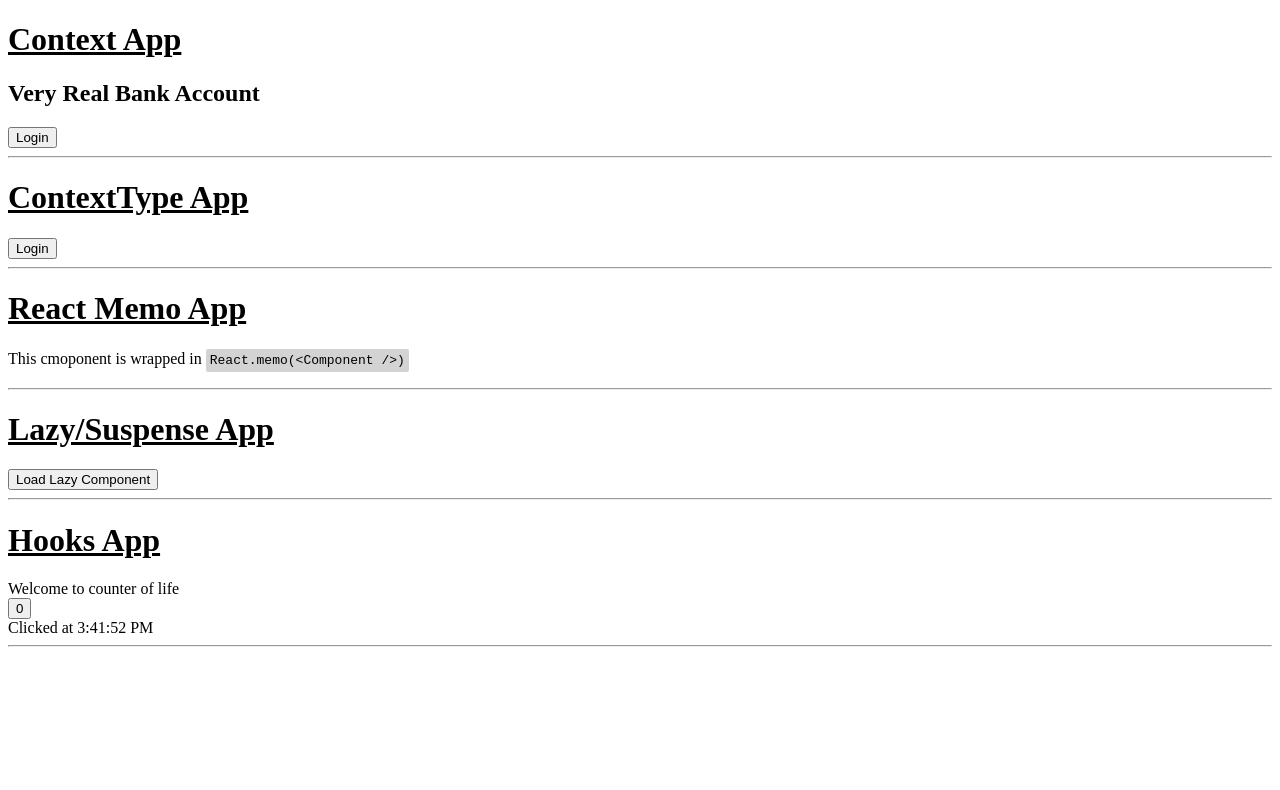
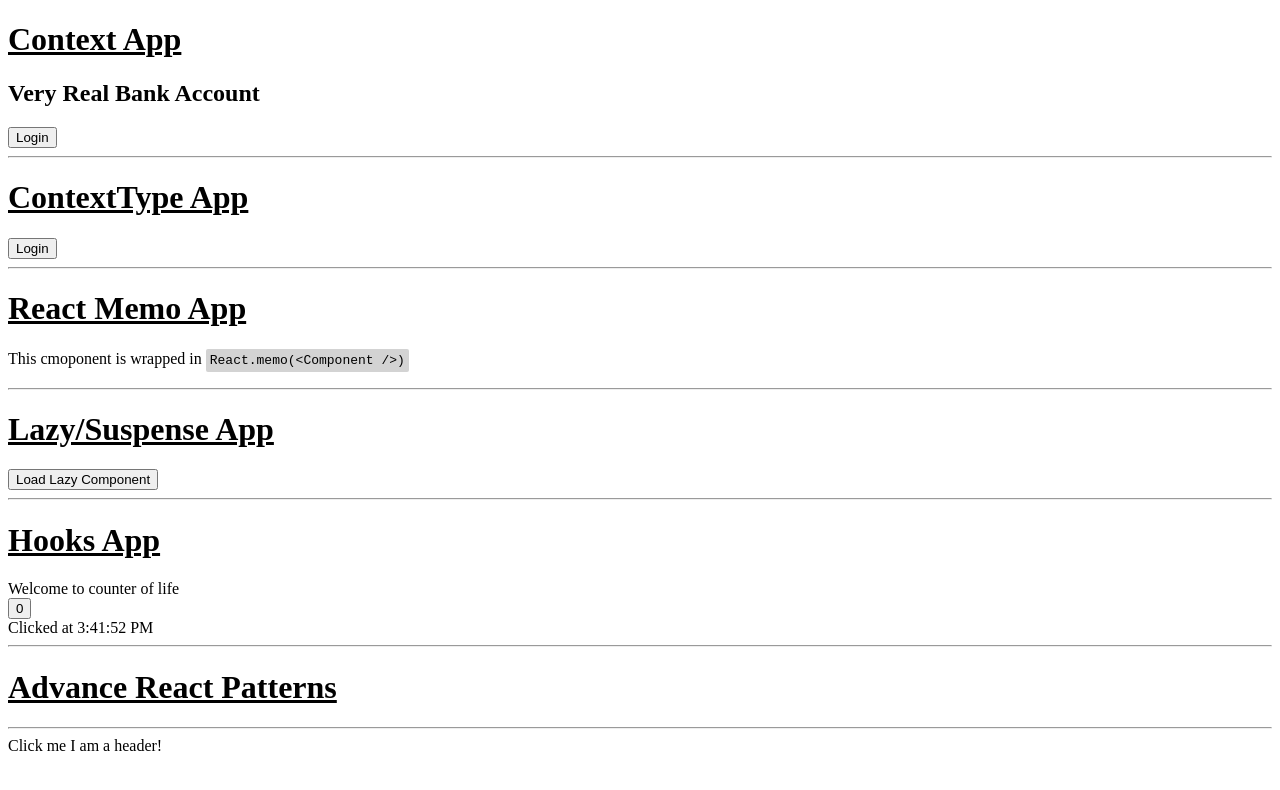
Before and after one commit to gurleensethi/reintroducing-react-examples, a React (Create React App) app: page / in a window 1280 px wide. Shown: the top 790 px of the page. Built offline with nearby package versions, Linux system fonts and the light colour scheme.

Commit message:
Add compund components pattern.

```diff
--- /dev/null
+++ b/src/8. React Patterns/CompoundComponents.tsx
@@ -0,0 +1,73 @@
+import React, { FunctionComponent, createContext } from "react";
+
+interface Props {
+  onExpanded?: (expanded: boolean) => void;
+}
+
+const ExpandableContext = createContext<{
+  expanded: boolean;
+  toggle: () => void;
+}>(null!);
+
+const ExpandableComponent: FunctionComponent<Props> = ({
+  children,
+  onExpanded,
+}) => {
+  const [expanded, setExpanded] = React.useState(false);
+
+  const toggle = React.useCallback(
+    () => setExpanded((prevValue) => !prevValue),
+    []
+  );
+
+  const value = React.useMemo(() => ({ expanded, toggle }), [expanded, toggle]);
+
+  const componentJustMounted = React.useRef(true);
+
+  React.useEffect(() => {
+    if (onExpanded && !componentJustMounted.current) {
+      onExpanded(expanded);
+    }
+    componentJustMounted.current = false;
+  }, [expanded, onExpanded]);
+
+  return (
+    <ExpandableContext.Provider value={value}>
+      {children}
+    </ExpandableContext.Provider>
+  );
+};
+
+const Header: FunctionComponent = ({ children }) => {
+  const { toggle } = React.useContext(ExpandableContext);
+  return <div onClick={toggle}>{children}</div>;
+};
+
+const Body: FunctionComponent = ({ children }) => {
+  const { expanded } = React.useContext(ExpandableContext);
+  const divRef = React.useRef<HTMLDivElement | null>();
+
+  return (
+    <div
+      ref={(ref) => (divRef.current = ref)}
+      style={{
+        maxHeight: expanded ? `${divRef.current?.scrollHeight}px` : "0",
+        overflow: "hidden",
+        transition: "max-height 0.3s",
+      }}
+    >
+      {children}
+    </div>
+  );
+};
+
+export const CompoundComponents: FunctionComponent = (props) => {
+  return (
+    <div>
+      <ExpandableComponent>
+        <Header>Click me I am a header!</Header>
+        <Body>I am a body!</Body>
+      </ExpandableComponent>
+    </div>
+  );
+};
--- /dev/null
+++ b/src/8. React Patterns/ReactPatterns.tsx
@@ -0,0 +1,14 @@
+import React, { FunctionComponent } from "react";
+import { CompoundComponents } from "./CompoundComponents";
+
+export const ReactPatterns: FunctionComponent = (props) => {
+  return (
+    <div>
+      <h1>
+        <u>Advance React Patterns</u>
+      </h1>
+      <hr />
+      <CompoundComponents />
+    </div>
+  );
+};
--- a/src/App.tsx
+++ b/src/App.tsx
@@ -4,6 +4,7 @@ import { ContextTypeApp } from "./3. ContextType/ContextTypeApp";
 import { ReactMemoApp } from "./4. React Meme/ReactMemoApp";
 import { LazyLoadingApp } from "./6. Lazy Loading/LazyLoadingApp";
 import { HooksApp } from "./7. Hooks/HooksApp";
+import { ReactPatterns } from "./8. React Patterns/ReactPatterns";
 
 export const App: FunctionComponent = (props) => {
   return (
@@ -13,6 +14,7 @@ export const App: FunctionComponent = (props) => {
       <ReactMemoApp />
       <LazyLoadingApp />
       <HooksApp />
+      <ReactPatterns />
     </div>
   );
 };
```
